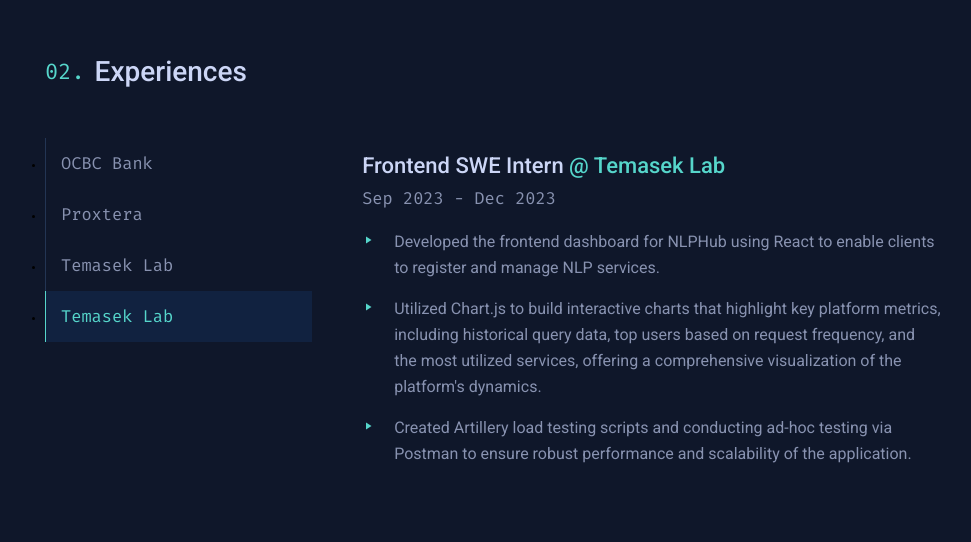
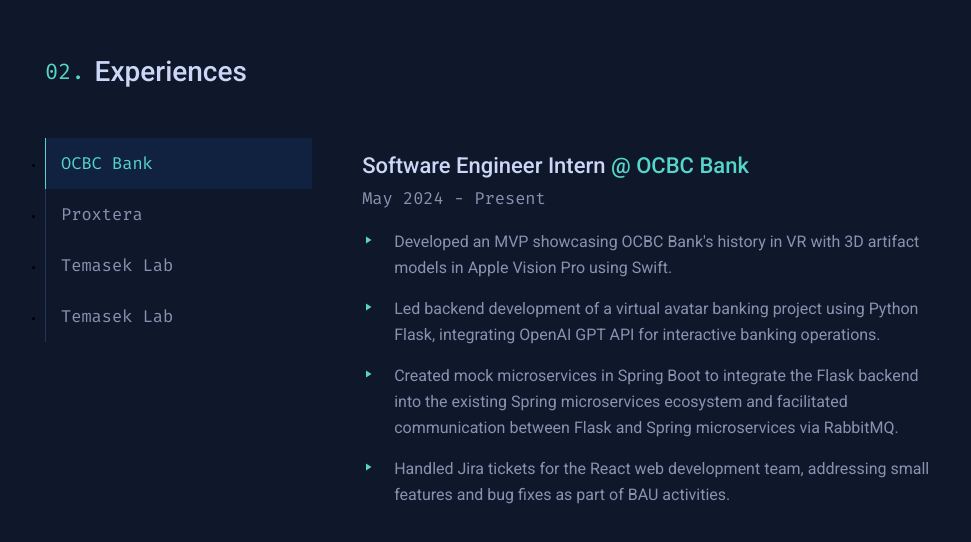
Before and after one commit to Neo-Zenith/personal-website, a React (Vite) app: page / in a window 1280 px wide. Shown: the part 2227-2769 px from the top of the page, without its empty margins (147-1118 px from the left). Built offline with nearby package versions, Linux system fonts and the light colour scheme.

Commit message:
updated default selection

```diff
--- a/src/sections/Experiences.jsx
+++ b/src/sections/Experiences.jsx
@@ -4,7 +4,7 @@
 import PlayArrowIcon from "@mui/icons-material/PlayArrow";
 
 export default function Experiences() {
-    const [selection, setSelection] = useState(1);
+    const [selection, setSelection] = useState(4);
 
     const handleButtonClick = (index, buttonRef) => {
         setSelection(index);
```
